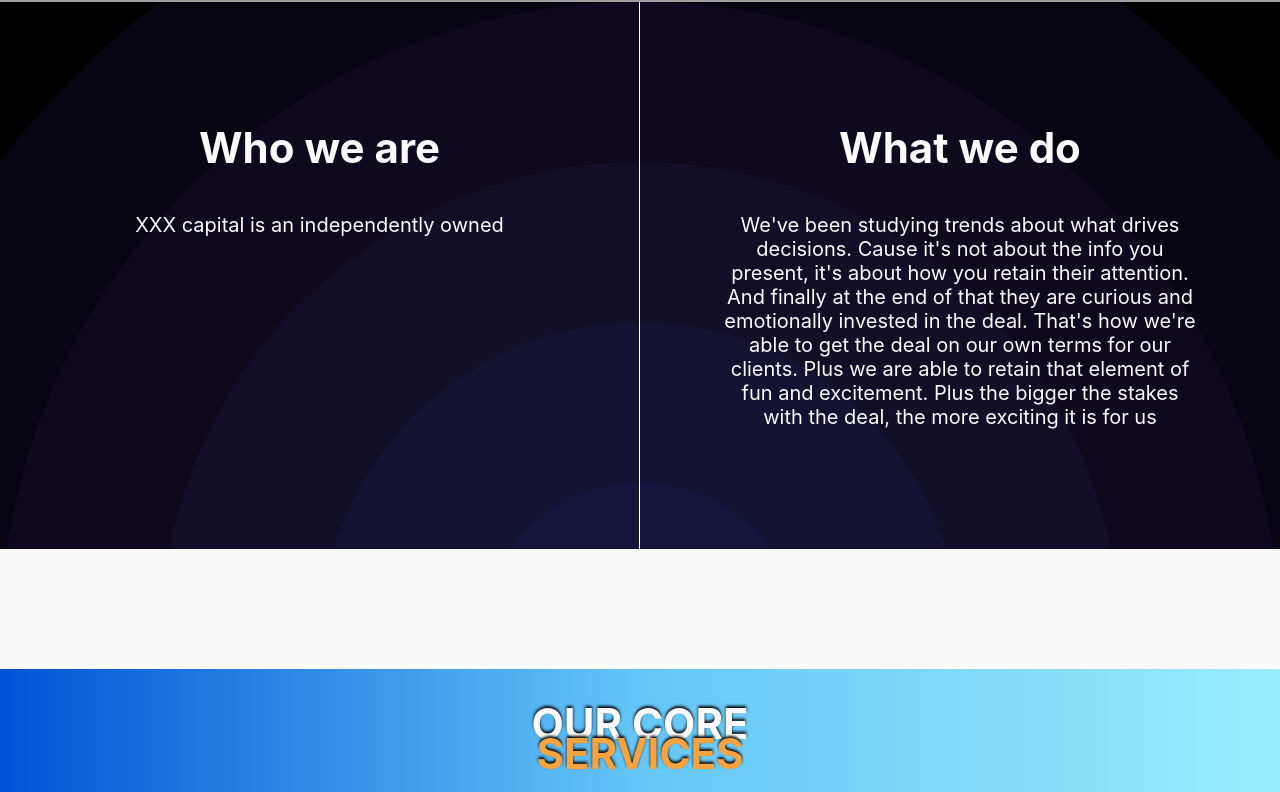
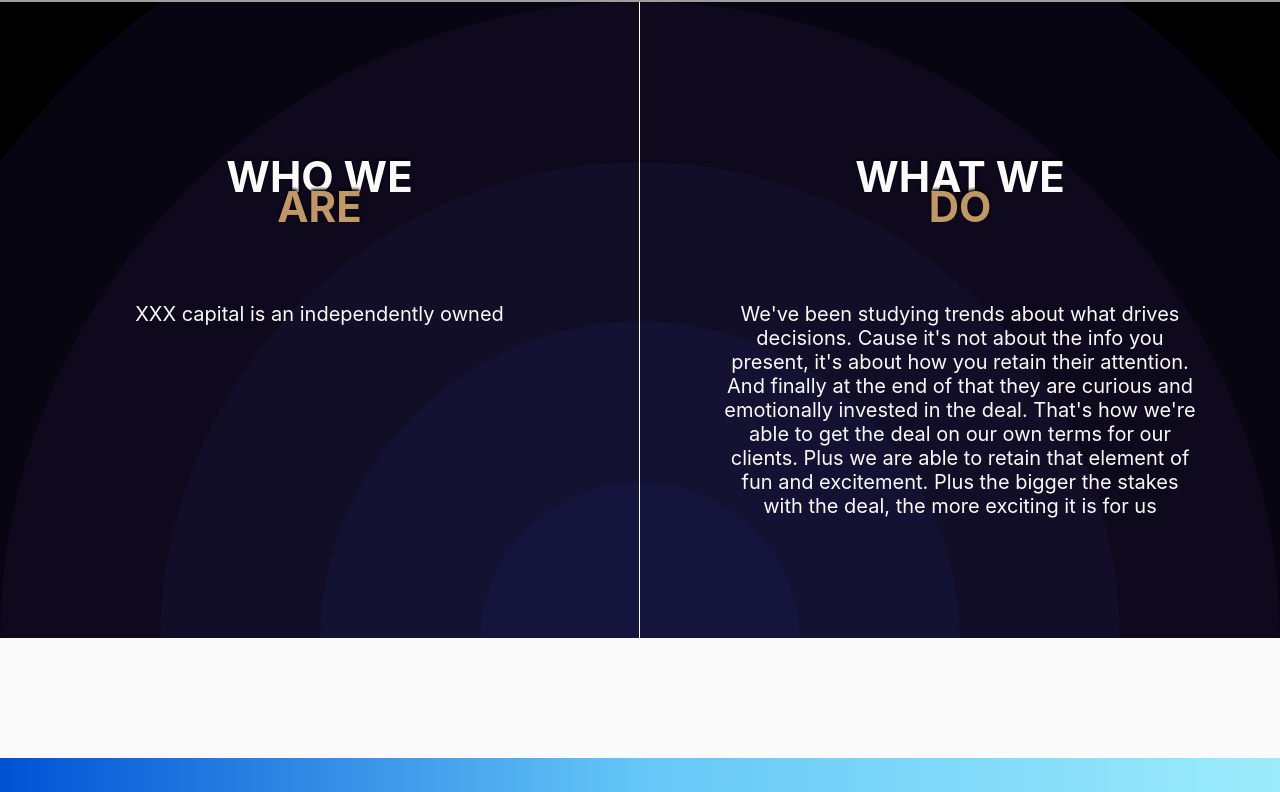
Before and after one commit to mritunjaysaha/project-1, a Next.js app: page / in a window 1280 px wide. Shown: the part 1198-1990 px from the top of the page. Built offline with nearby package versions, Linux system fonts and the light colour scheme; grey boxes are pictures that could not be loaded.

Commit message:
added color for spanColor class

```diff
--- a/data.js
+++ b/data.js
@@ -157,3 +157,17 @@ export const blogData = {
         },
     ],
 };
+
+export const summarySectionData = {
+    whoWeAre: { description: `XXX capital is an independently owned` },
+    whatWeDo: {
+        description: `We've been studying trends about what drives decisions.
+    Cause it's not about the info you present, it's about
+    how you retain their attention. And finally at the end
+    of that they are curious and emotionally invested in the
+    deal. That's how we're able to get the deal on our own
+    terms for our clients. Plus we are able to retain that
+    element of fun and excitement. Plus the bigger the
+    stakes with the deal, the more exciting it is for us`,
+    },
+};
--- a/src/body.jsx
+++ b/src/body.jsx
@@ -3,7 +3,12 @@ import styles from "../styles/body.module.scss";
 import { Cards } from "./cards";
 import { TeamPageCards } from "./teamPageCards";
 import { MUIButton } from "./atoms/button";
-import { offeringsData, clienteleData, blogData } from "../data";
+import {
+    offeringsData,
+    clienteleData,
+    blogData,
+    summarySectionData,
+} from "../data";
 import { CardsWithImages } from "../src/cardsWithImage";
 
 export function Body() {
@@ -31,21 +36,17 @@ export function Body() {
             {/* summary of the venture */}
             <section className={styles.summarySection}>
                 <div className={styles.summaryDiv1}>
-                    <h1>Who we are</h1>
-                    <p>XXX capital is an independently owned</p>
+                    <h1 className={styles.multiLineHeader}>
+                        Who <span>we</span>{" "}
+                        <span className={styles.spanColor}>are</span>
+                    </h1>
+                    <p>{summarySectionData.whoWeAre.description}</p>
                 </div>
                 <div className={styles.summaryDiv2}>
-                    <h1>What we do</h1>
-                    <p>
-                        We've been studying trends about what drives decisions.
-                        Cause it's not about the info you present, it's about
-                        how you retain their attention. And finally at the end
-                        of that they are curious and emotionally invested in the
-                        deal. That's how we're able to get the deal on our own
-                        terms for our clients. Plus we are able to retain that
-                        element of fun and excitement. Plus the bigger the
-                        stakes with the deal, the more exciting it is for us
-                    </p>
+                    <h1 className={styles.multiLineHeader}>
+                        What we <span className={styles.spanColor}>do</span>
+                    </h1>
+                    <p>{summarySectionData.whatWeDo.description}</p>
                 </div>
             </section>
 
--- a/styles/utils.scss
+++ b/styles/utils.scss
@@ -2,6 +2,7 @@
 $white: #fafafa;
 $black: #16161d;
 $blueBGColor: hsl(240, 50%, 8%);
+$golden: rgb(194, 151, 102);
 
 // Font size
 $fs-x-small: 1.2rem;
@@ -41,7 +42,10 @@ $line-height-header: 3rem;
 
 .spanColor {
     display: block;
-    color: #f7a440;
+    // color: hsl(32.8, 92%, 50%);
+    // color: hsl(35.1, 99%, 59%);
+    // color: hsl(30.4, 89.5%, 48%);
+    color: $golden;
     text-shadow: $text-shadow;
 }
 
```
